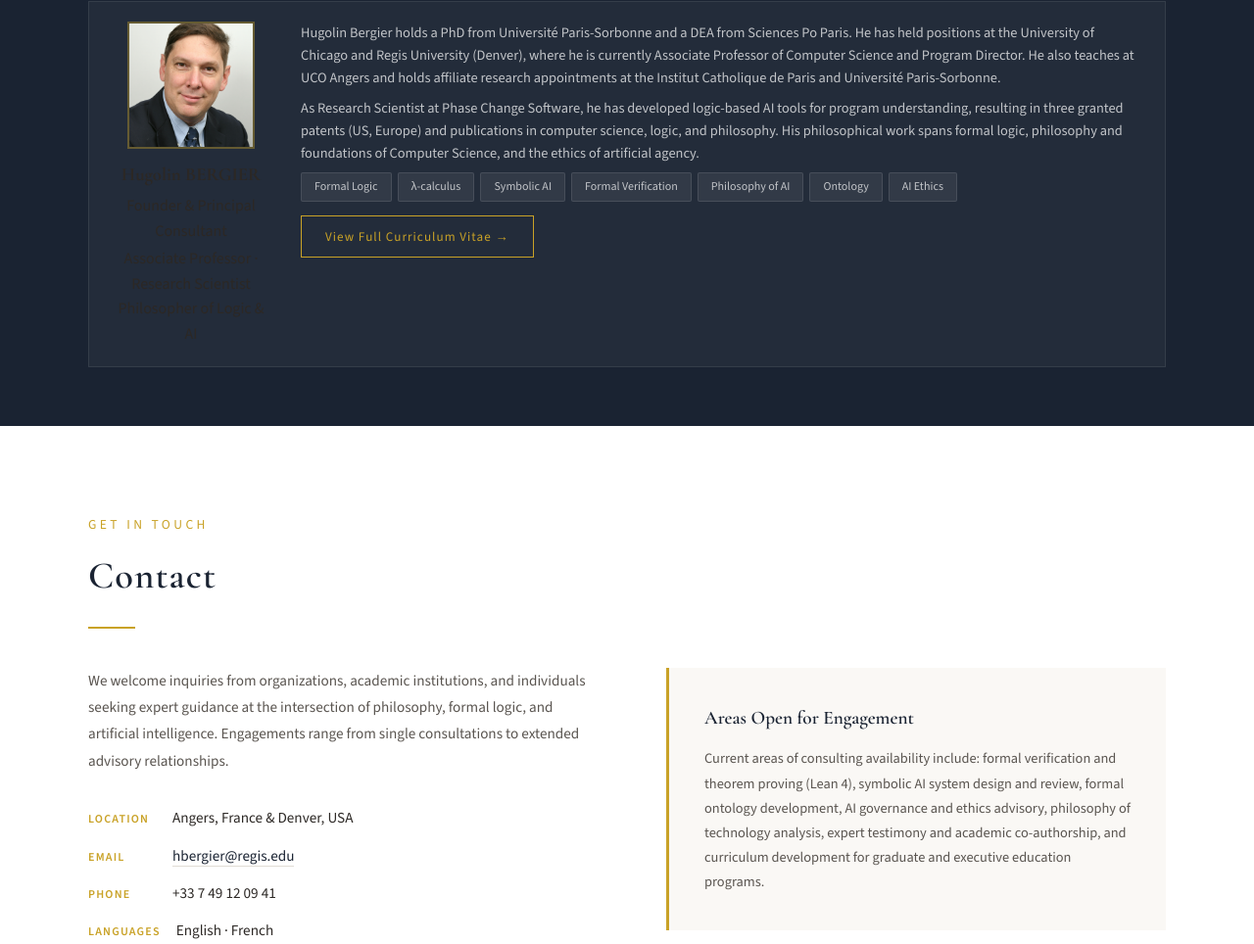
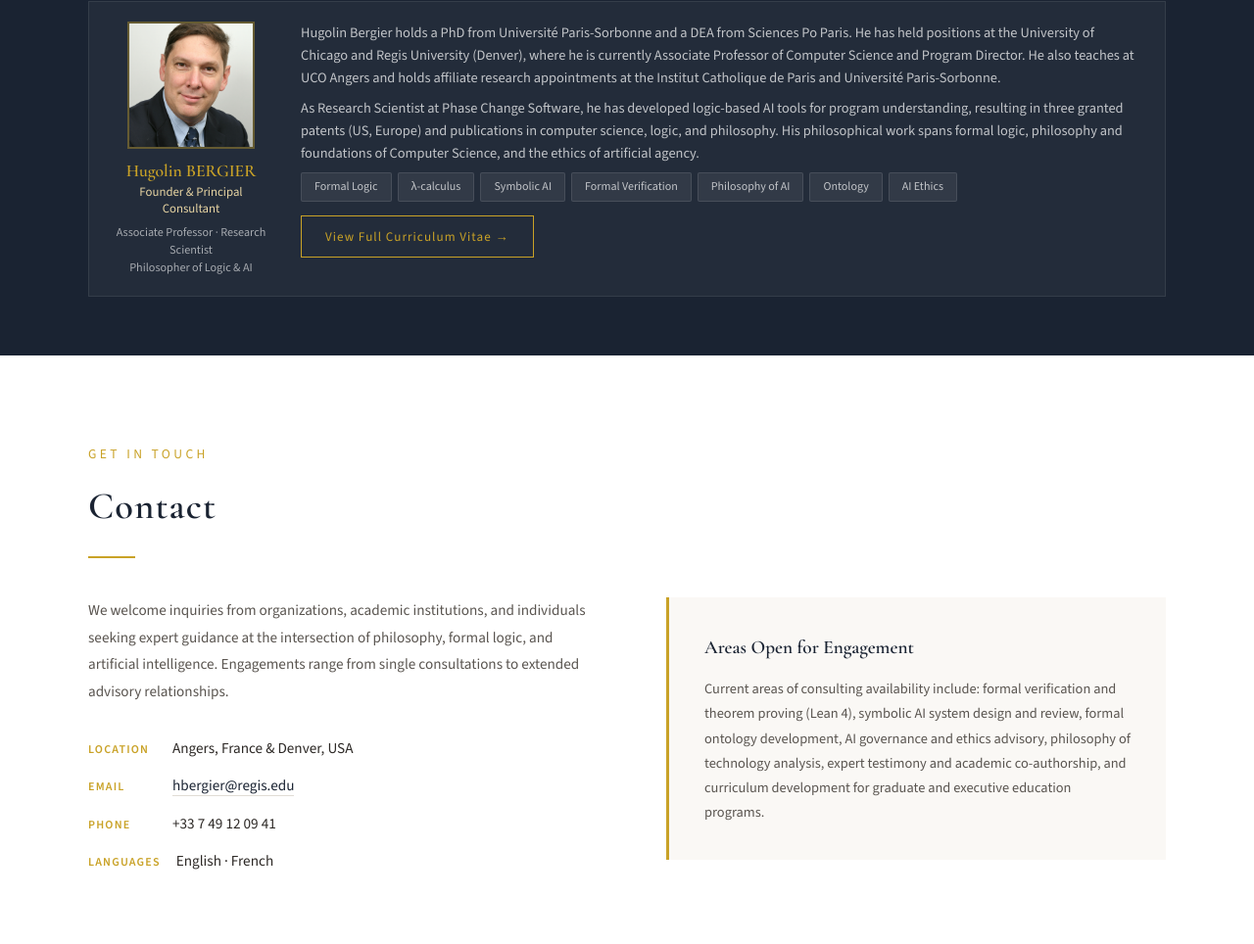
Before and after one commit to hugoregis/hugoregis.github.io, a plain HTML site: page index.html in a window 1280 px wide. Shown: the part 2571-3535 px from the top of the page at 98% size. Drawn offline with nearby package versions, Linux system fonts and the light colour scheme; a web font is replaced by a local one.

Commit message:
Fix team identity text colors: visible on dark background

```diff
--- a/index.html
+++ b/index.html
@@ -438,29 +438,29 @@
             gap: 3px;
         }
 
-        .team-info h3 {
+        .team-card h3 {
             font-family: 'Cormorant Garamond', serif;
             font-size: 1.1rem;
             font-weight: 600;
-            color: #f5d44a;
+            color: var(--warm-gold);
             margin: 0;
             line-height: 1.2;
             white-space: normal;
         }
 
-        .team-info .team-title {
+        .team-card .team-title {
             font-size: 0.8rem;
-            color: #f5d44a;
-            font-family: 'Times New Roman', Times, serif;
+            color: var(--soft-gold);
+            font-family: 'Source Sans 3', sans-serif;
             font-weight: 400;
             margin: 0;
             line-height: 1.3;
         }
 
-        .team-info .team-subtitle {
+        .team-card .team-subtitle {
             font-size: 0.76rem;
-            color: rgba(255,255,255,0.4);
-            font-family: 'Times New Roman', Times, serif;
+            color: rgba(255,255,255,0.6);
+            font-family: 'Source Sans 3', sans-serif;
             margin: 5px 0 0 0;
             line-height: 1.45;
         }
```
